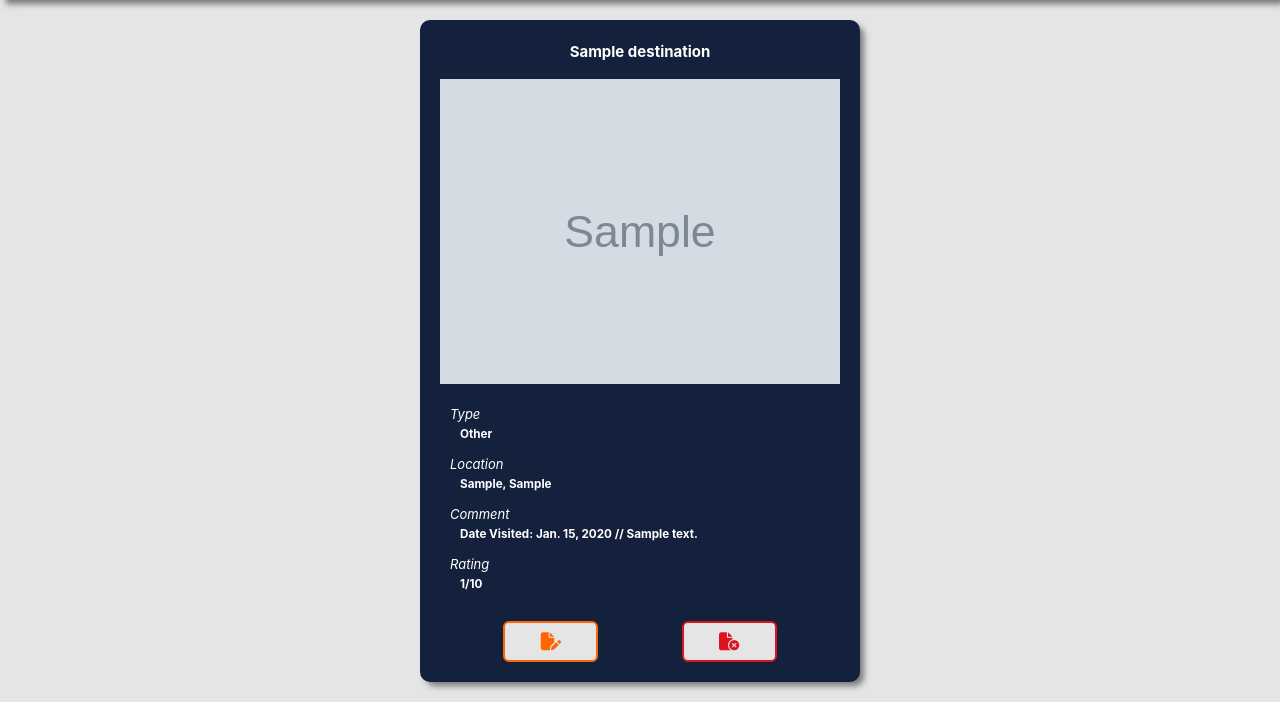
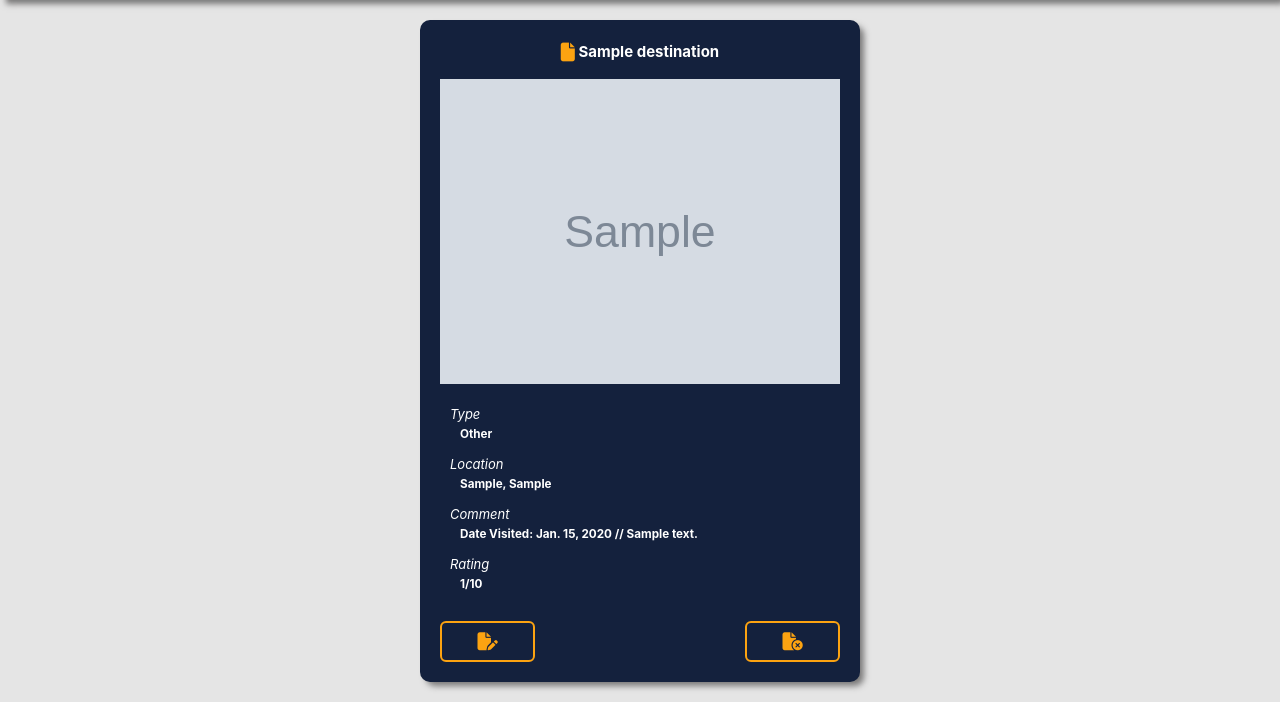
Before and after one commit to Sunny-Master/travellist, a Django app: page /destinations/1/ in a window 1280 px wide. Shown: the part 101-803 px from the top of the page. Run offline with Django 4.2, Linux system fonts and the light colour scheme; a user stored in the database is signed in; tables that the repository leaves empty hold one stand-in row (values such as "Sample post"); grey boxes marked "Sample" are stand-in pictures; some libraries are stand-ins or nearby versions.

Commit message:
update styling

```diff
--- a/main_app/static/css/base.css
+++ b/main_app/static/css/base.css
@@ -109,21 +109,11 @@ main {
   text-align: center;
 }
 
-.secondary, .submit {
+.secondary, .submit, .warn, .danger {
   color: var(--yellow-shade);
   border-color: var(--yellow-shade);
   background-color: var(--dark-navy);
 
-}
-
-.warn {
-  color: var(--warn);
-  border-color: var(--warn);
-}
-
-.danger {
-  color: var(--danger);
-  border-color: var(--danger);
 }
 
 .secondary:hover, .submit:hover {
--- a/main_app/static/css/destinations/destination-detail.css
+++ b/main_app/static/css/destinations/destination-detail.css
@@ -56,7 +56,7 @@ h3 {
 .actions {
   width: 100%;
   display: flex;
-  justify-content: space-evenly;
+  justify-content: space-between;
 }
 
 #screen-overlay {
--- a/main_app/templates/main_app/destination_detail.html
+++ b/main_app/templates/main_app/destination_detail.html
@@ -14,7 +14,10 @@
 
 <section class="card">
   <div class="card-content">
-    <h1>{{ destination.name }}</h1>
+    <h1>
+      <i class="fa-solid fa-file fa-lg" style="color: #FCA311;"></i>
+      {{ destination.name }}
+    </h1>
     <div class="detail-container">
       <div class="img-container" id="destination-image">
         <img
```
